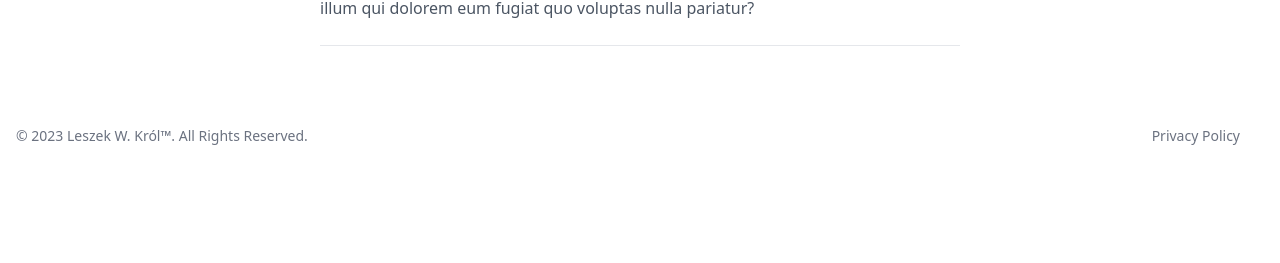
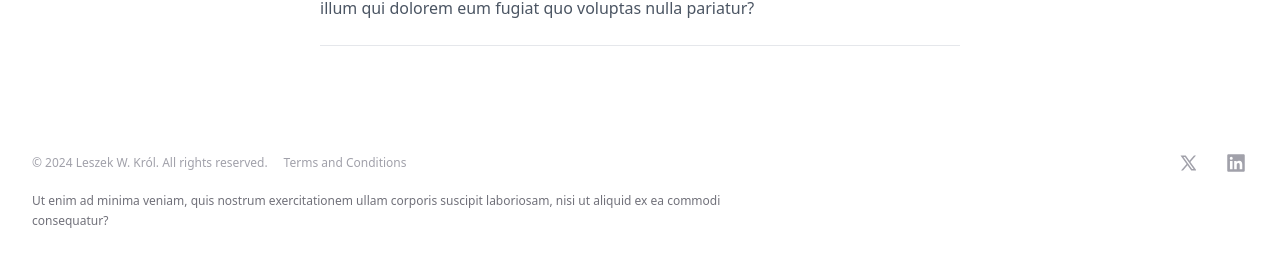
Before and after one commit to leszekkrol/app-landing-page-nuxt3, a Nuxt app: page / in a window 1280 px wide. Shown: the part 1800-2063 px from the top of the page. Before the commit the page ends 1962 px from the top, so only its background shows below. Built offline with nearby package versions, Linux system fonts and the light colour scheme.

Commit message:
🎨 Added new footer design

```diff
--- a/components/footer.vue
+++ b/components/footer.vue
@@ -1,10 +1,32 @@
 <template>
-  <footer class="w-full mt-10 mx-auto max-w-screen-xl p-4 md:flex md:items-center md:justify-between">
-    <span class="text-sm text-gray-500 sm:text-center dark:text-gray-400">© 2023 <a href="https://linktr.ee/leszekkrol" class="hover:underline">Leszek W. Król™</a>. All Rights Reserved.</span>
-    <ul class="flex flex-wrap items-center mt-3 text-sm font-medium text-gray-500 dark:text-gray-400 sm:mt-0">
-      <li>
-        <a href="#" class="hover:underline me-4 md:me-6">Privacy Policy</a>
-      </li>
-    </ul>
+  <footer class="isolate mx-auto max-w-7xl p-6 pb-12 pt-16 lg:px-8">
+    <div class="border-t border-white/10 pt-4 md:flex md:items-center md:justify-between">
+      <div class="flex justify-center space-x-6 md:order-2">
+        <a target="_blank" rel="noopener noreferrer" aria-label="Follow on X (formerly Twitter)" class="group flex h-6 w-6 items-center justify-center text-zinc-400 transition hover:text-zinc-300" href="https://x.com/leszekkrol">
+          <svg fill="currentColor" viewBox="0 0 24 24" aria-label="Twitter" class="hidden h-5 w-5 group-hover:block" aria-hidden="true">
+            <path d="M8.29 20.251c7.547 0 11.675-6.253 11.675-11.675 0-.178 0-.355-.012-.53A8.348 8.348 0 0022 5.92a8.19 8.19 0 01-2.357.646 4.118 4.118 0 001.804-2.27 8.224 8.224 0 01-2.605.996 4.107 4.107 0 00-6.993 3.743 11.65 11.65 0 01-8.457-4.287 4.106 4.106 0 001.27 5.477A4.072 4.072 0 012.8 9.713v.052a4.105 4.105 0 003.292 4.022 4.095 4.095 0 01-1.853.07 4.108 4.108 0 003.834 2.85A8.233 8.233 0 012 18.407a11.616 11.616 0 006.29 1.84"></path>
+          </svg>
+          <svg fill="currentColor" viewBox="0 0 16 16" aria-label="X" stroke-linecap="round" stroke-linejoin="round" class="h-4 w-4 group-hover:hidden" aria-hidden="true">
+            <path fill-rule="evenodd" clip-rule="evenodd" d="M0.5 0.5H5.75L9.48421 5.71053L14 0.5H16L10.3895 6.97368L16.5 15.5H11.25L7.51579 10.2895L3 15.5H1L6.61053 9.02632L0.5 0.5ZM12.0204 14L3.42043 2H4.97957L13.5796 14H12.0204Z"></path>
+          </svg>
+        </a>
+        <a target="_blank" rel="noopener noreferrer" aria-label="Follow on LinkedIn" class="group flex h-6 w-6 items-center justify-center text-zinc-400 transition-colors hover:text-zinc-300" href="https://www.linkedin.com/in/leszekkrol/">
+          <svg fill="currentColor" viewBox="0 0 24 24" aria-label="LinkedIn" class="h-5 w-5" aria-hidden="true">
+            <path d="M21 1.5H3c-.83 0-1.5.68-1.5 1.51V21c0 .83.67 1.51 1.5 1.51h18c.82 0 1.5-.68 1.5-1.51V3c0-.83-.68-1.51-1.5-1.51Zm-13.15 18H4.73V9.48h3.12V19.5ZM6.29 8.1a1.8 1.8 0 1 1 0-3.6 1.8 1.8 0 0 1 0 3.6Zm13.22 11.4h-3.1v-4.88c0-1.16-.03-2.65-1.63-2.65-1.62 0-1.87 1.26-1.87 2.57v4.96h-3.1V9.48h2.98v1.37h.04a3.28 3.28 0 0 1 2.95-1.62c3.15 0 3.73 2.08 3.73 4.78v5.49Z"></path>
+          </svg>
+        </a>
+      </div>
+      <div class="mt-8 flex items-center gap-4 text-xs font-medium leading-5 text-zinc-400 max-md:flex-col md:order-1 md:mt-0">
+        <div class="order-2 md:order-1">
+          <p>© 2024 Leszek W. Król. All rights reserved.</p>
+        </div>
+        <div class="order-1 flex gap-4 md:order-2">
+          <NuxtLink to="#" class="transition-colors duration-200 hover:text-zinc-300">Terms and Conditions</NuxtLink>
+        </div>
+      </div>
+    </div>
+    <div class="mt-4 w-full text-xs leading-5 text-zinc-500 max-md:text-center md:max-w-[60%]">
+      <p>Ut enim ad minima veniam, quis nostrum exercitationem ullam corporis suscipit laboriosam, nisi ut aliquid ex ea commodi consequatur?</p>
+    </div>
   </footer>
 </template>
```
